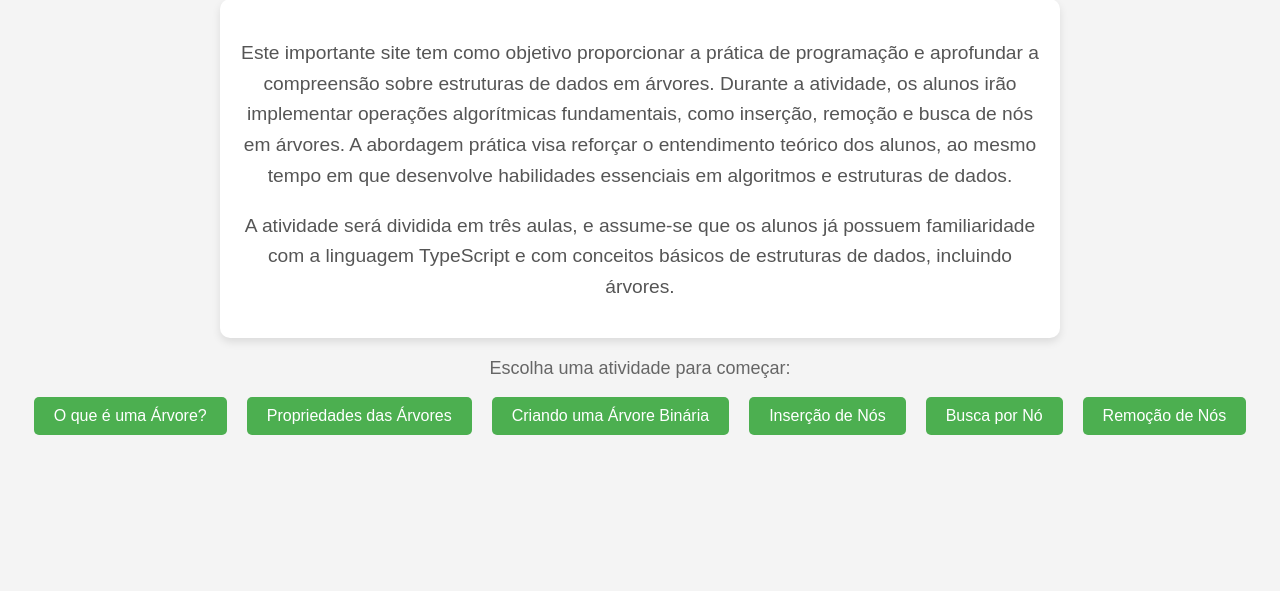
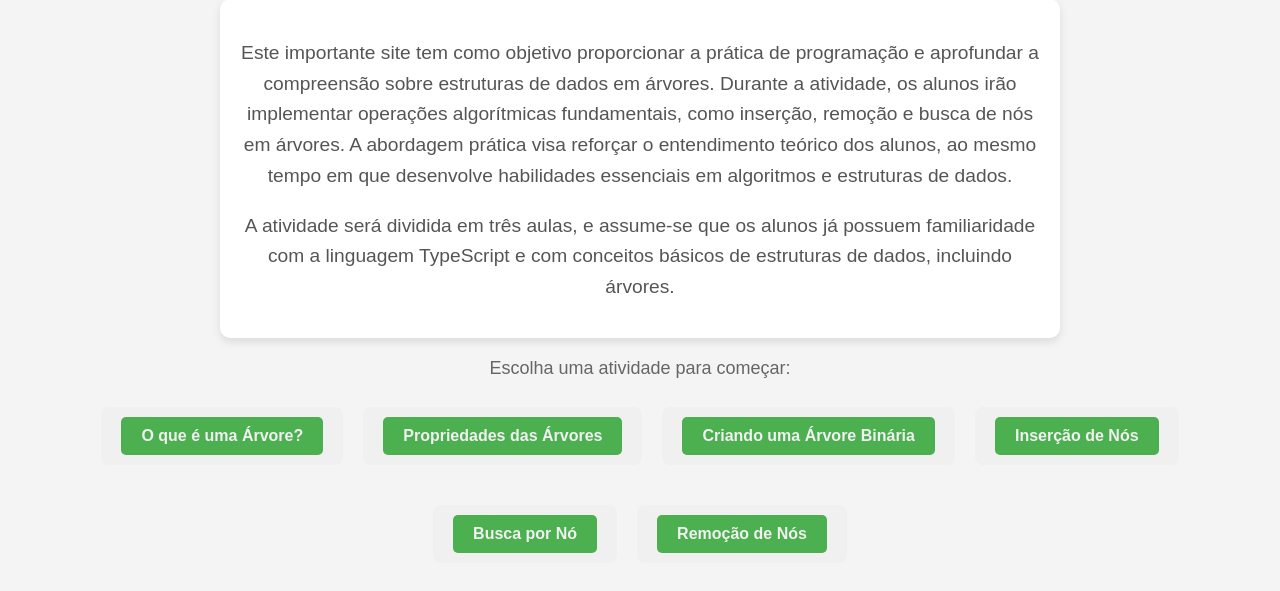
Before and after one commit to Frankl1sales/TreeStructure, a plain HTML site: page index.html in a window 1280 px wide. Shown: the part 113-704 px from the top of the page. Drawn offline with Linux system fonts and the light colour scheme.

Commit message:
reposinvidade

```diff
--- a/index.html
+++ b/index.html
@@ -25,7 +25,6 @@
   <p>Escolha uma atividade para começar:</p>
 
   <ul id="activity-list"></ul>
-  <ul id="activity-list"></ul>
 
   <script>
     const activities = [
@@ -39,10 +38,6 @@
 
   const activityList = document.getElementById("activity-list");
 
-        // Aplica o estilo flex diretamente no JS
-        activityList.style.display = "flex";
-        activityList.style.flexDirection = "row"; // Alinha os itens na horizontal
-
   activities.forEach(activity => {
       const li = document.createElement("li");
       const link = document.createElement("a");
--- a/styles.css
+++ b/styles.css
@@ -289,12 +289,30 @@ a:hover {
 #activity-list {
   display: flex;
   flex-direction: row; /* Alinha os itens horizontalmente */
-  justify-content: center; /* Centraliza os itens no eixo horizontal */
-  gap: 20px; /* Adiciona o espaço entre os itens */
-  list-style: none;
+  justify-content: center; /* Centraliza os itens */
+  gap: 20px; /* Espaço entre os itens */
+  list-style: none; /* Remove os estilos padrão da lista */
+  flex-wrap: wrap; /* Permite que os itens quebrem para a próxima linha em telas menores */
   padding: 0;
 }
 
 #activity-list li {
-  margin: 0;
+  background-color: #f0f0f0; /* Cor de fundo para melhor visualização */
+  padding: 10px 20px;
+  border-radius: 8px;
+  text-align: center;
 }
+
+#activity-list a {
+  text-decoration: none;
+  font-weight: bold;
+  color: #f0f0f0;
+}
+
+/* Responsividade */
+@media (max-width: 768px) {
+  #activity-list {
+      flex-direction: column; /* Em telas menores, empilhar verticalmente */
+      align-items: center;
+  }
+}
```
Lines whose indentation alone changed are shown as unchanged.
